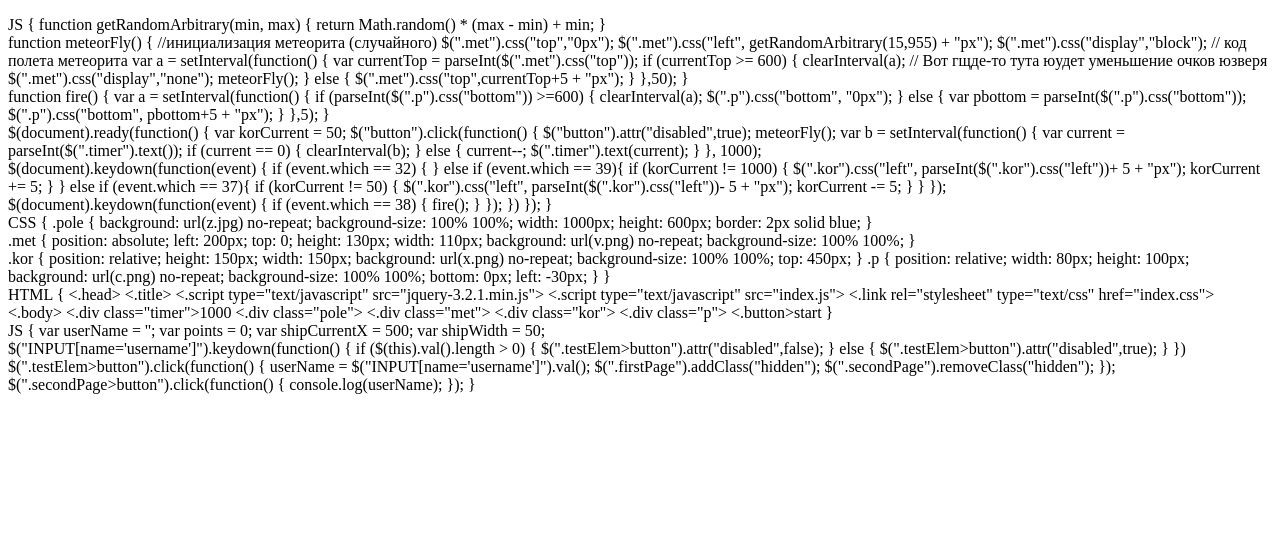
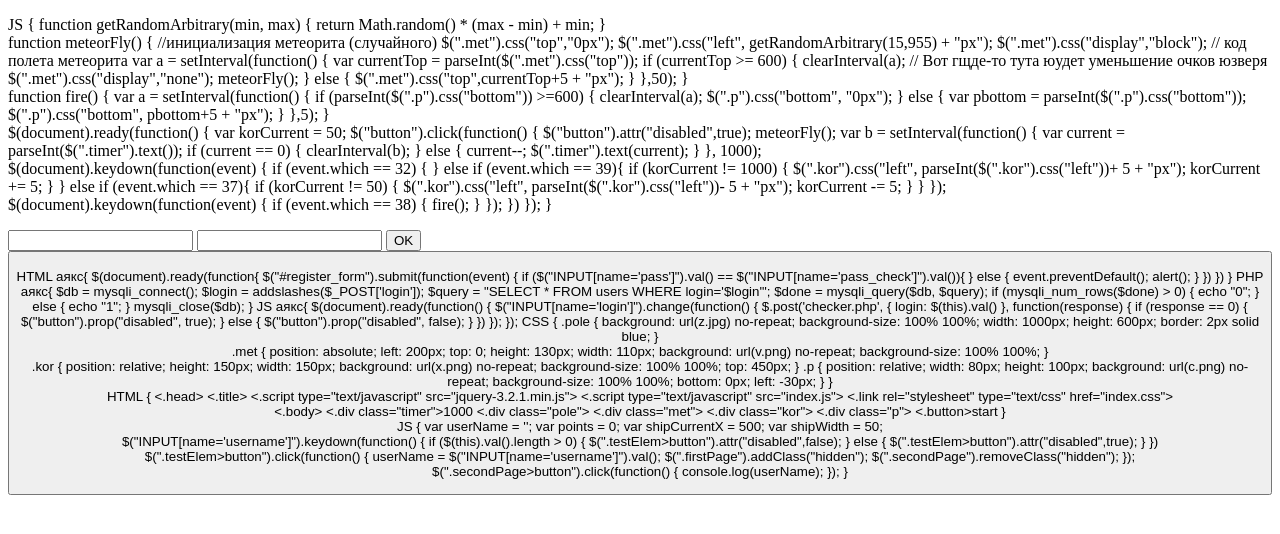
Before and after one commit to mary-0/mary-0.github.qwaszx, a plain HTML site: page index.html in a window 1280 px wide. Drawn offline with Linux system fonts and the light colour scheme.

Commit message:
Update index.html

```diff
--- a/index.html
+++ b/index.html
@@ -97,6 +97,49 @@
 
 		});
 	}<br>
+	<form id="register_form">
+		<input type="text" name="login">
+		<input type="password name="passwd">
+		<button>OK<button>
+	</form><br>
+	HTML аякс{
+		$(document).ready(function{
+			$("#register_form").submit(function(event) {
+				if ($("INPUT[name='pass']").val() == $("INPUT[name='pass_check']").val()){
+
+				} else {
+					event.preventDefault();
+					alert();
+				}
+			})
+		})
+	}
+	PHP аякс{
+		$db = mysqli_connect();
+		$login = addslashes($_POST['login']);
+		$query = "SELECT * FROM users WHERE login='$login'";
+		$done = mysqli_query($db, $query);
+		if (mysqli_num_rows($done) > 0) {
+			echo "0";
+		} else {
+			echo "1";
+		}
+		mysqli_close($db);
+	}
+	JS аякс{
+		$(document).ready(function() {
+			$("INPUT[name='login']").change(function() {
+				$.post('checker.php', {
+				login: $(this).val()
+				}, function(response) {
+					if (response == 0) {
+					    	$("button").prop("disabled", true);
+					} else {
+						$("button").prop("disabled", false);
+					}
+				})
+			});
+		});
 	CSS {
 			.pole {
 			background: url(z.jpg) no-repeat;
```
